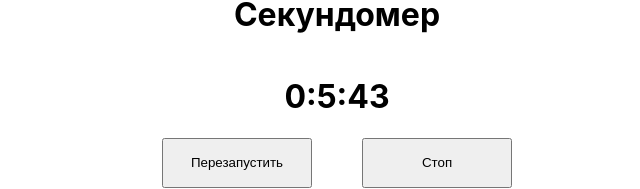
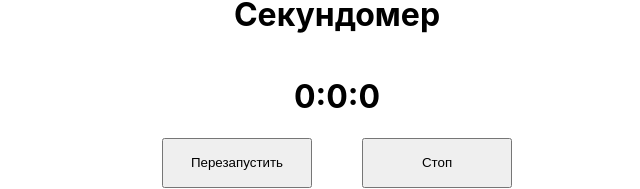
Before and after one commit to Grishin-M/learnReactJS, a React (Create React App) app: page / in a window 1280 px wide. Shown: the part 493-682 px from the top of the page, without its empty margins (303-943 px from the left). Built offline with nearby package versions, Linux system fonts and the light colour scheme.

Commit message:
useref for timer

```diff
--- a/src/15140/Timer/Timer.js
+++ b/src/15140/Timer/Timer.js
@@ -11,29 +11,31 @@ function Timer() {
 
   const [time, setTime] = useState(initialValues);
 
-  let timer = useRef();
+  let timer = useRef(initialValues);
+
+  console.log(timer)
 
   useEffect(() => {
-    timer = setInterval(() => {
+   timer.current = setInterval(() => {
       setTime((prev) => {
-        if (time.mseconds < 100) {
+        if (timer.mseconds < 100) {
           return {
             ...prev,
-            mseconds: time.mseconds + 1,
+            mseconds: timer.current.mseconds + 1,
           }
         }
-        if (time.mseconds === 100 && time.seconds < 60) {
+        if (timer.mseconds === 100 && timer.seconds < 60) {
           return {
             ...prev,
-            seconds: time.seconds + 1,
-            mseconds: time.mseconds = 0
+            seconds: timer.current.seconds + 1,
+            mseconds: timer.current.seconds = 0
           }
         }
-        if (time.seconds === 60 && time.minutes < 60) {
+        if (timer.seconds <= 60 && timer.minutes < 60) {
           return {
             ...prev,
-            minutes: time.minutes + 1,
-            seconds: time.seconds = 0
+            minutes: timer.current.minutes + 1,
+            seconds: timer.current.seconds = 0
           }
         }
         return prev;
@@ -43,13 +45,7 @@ function Timer() {
   });
 
   const restart = () => {
-    setTime(() => {
-        return {
-          mseconds: time.mseconds = 0,
-          seconds: time.seconds = 0,
-          minutes: time.minutes = 0,
-        }
-      })
+    setTime(() => (initialValues))
   }
   const stop = () => {
     clearInterval(timer);
```
